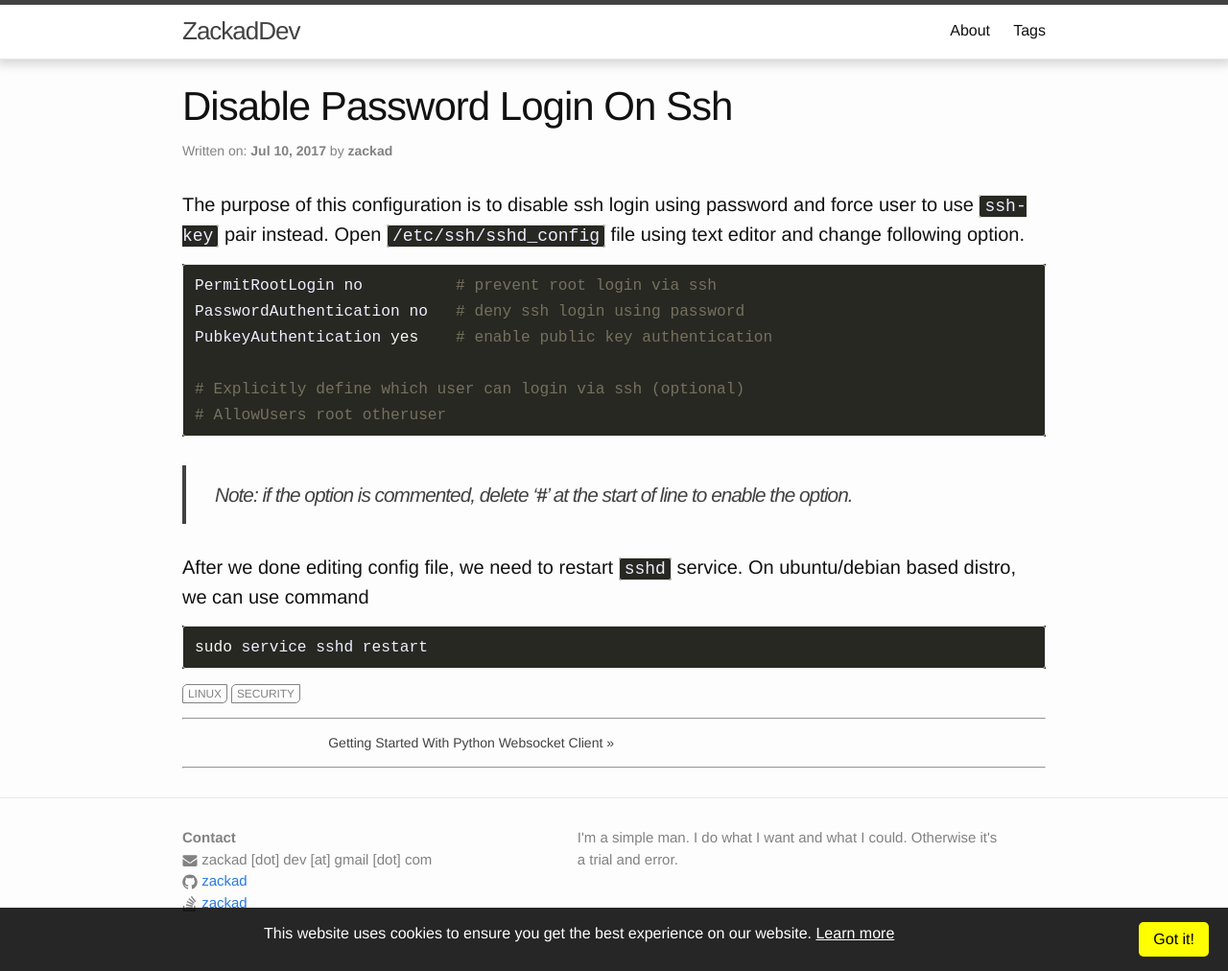
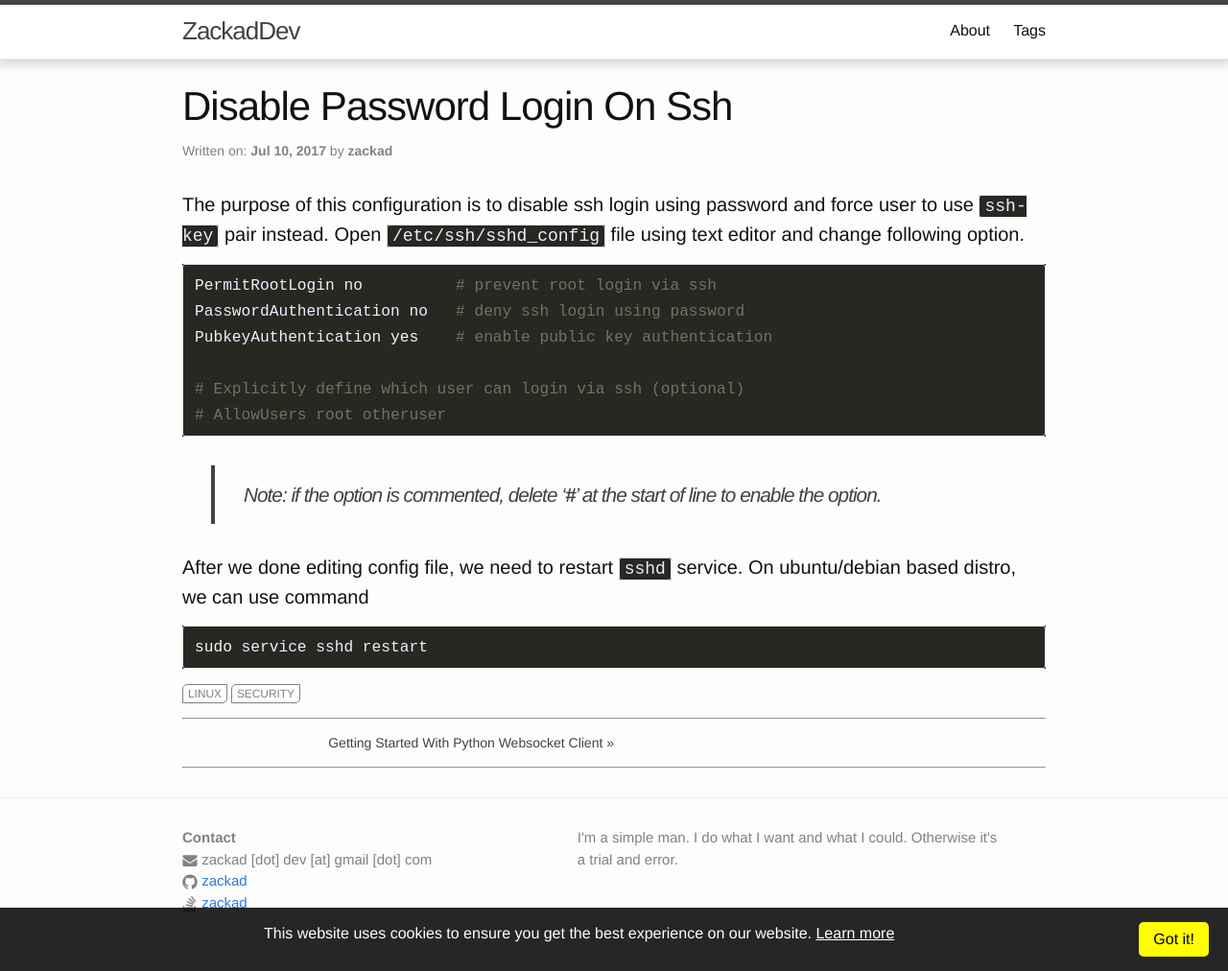
Before and after one commit to zackad/blog-src, a Jekyll site: the page built from _posts/2017-07-10-disable-password-login-on-ssh.md, in a window 1280 px wide and 1012 px high. Shown: the whole window at 96% size. Built offline with Jekyll 4.4.1, drawn with Linux system fonts in a browser that asks for light colours; comment, search, counter and statistics services are not loaded.

Commit message:
add margin left for blockquote in post layout

```diff
--- a/_sass/minima/_base.scss
+++ b/_sass/minima/_base.scss
@@ -123,9 +123,12 @@ blockquote {
   padding-top: $spacing-unit / 2;
   padding-bottom: $spacing-unit / 2;
   margin: $spacing-unit 0;
+  margin-left: $spacing-unit;
   @include relative-font-size(1.3);
   @include media-query($on-palm) {
     @include relative-font-size(1.12);
+    margin-left: $spacing-unit / 2;
+    padding-left: $spacing-unit / 2;
   }
   letter-spacing: -1px;
   font-style: italic;
```
